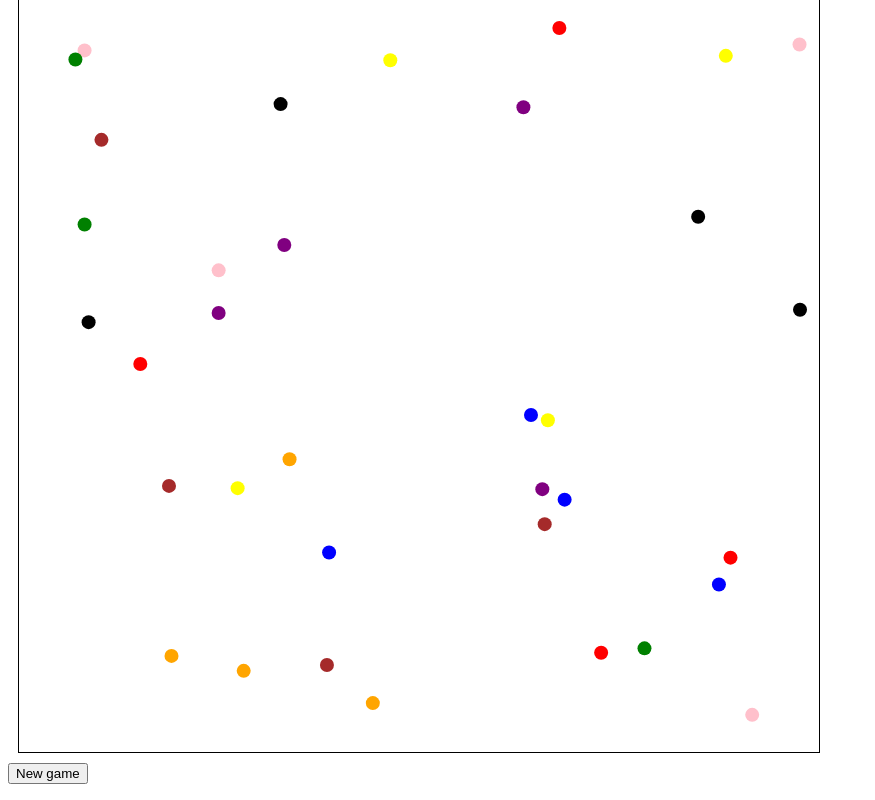
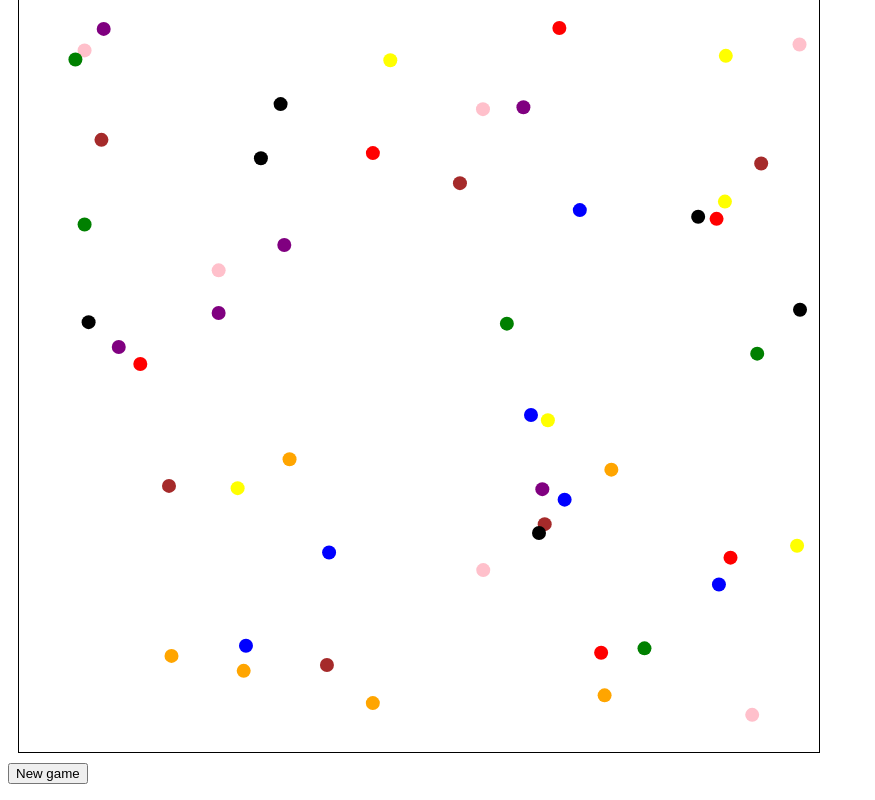
Before and after one commit to dtdpizza/Chain-Reaction, a plain HTML site: page index.html in a window 1280 px wide. Both pictures are taken after a click on the button "New game". Shown: the part 59-859 px from the top of the page, without its empty margins (0-875 px from the left). Drawn offline with nearby package versions, Linux system fonts and the light colour scheme.

Commit message:
More balls

```diff
--- a/index.html
+++ b/index.html
@@ -69,7 +69,7 @@
 			can_explode = true;
 			can_start = true;
 			if(can_start) {
-        for (let i = 0; i < 40; i++){
+        for (let i = 0; i < 60; i++){
           chainRx.addBall({ color: colors[i%10], posX: 400, posY: 400});
         }
 				can_start = false;
```
